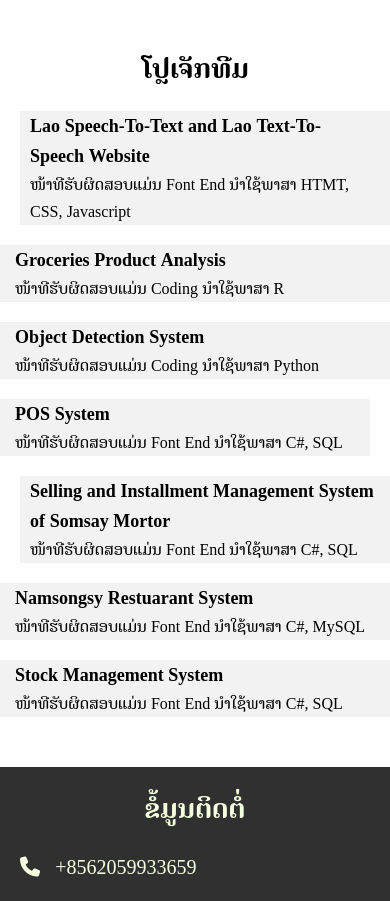
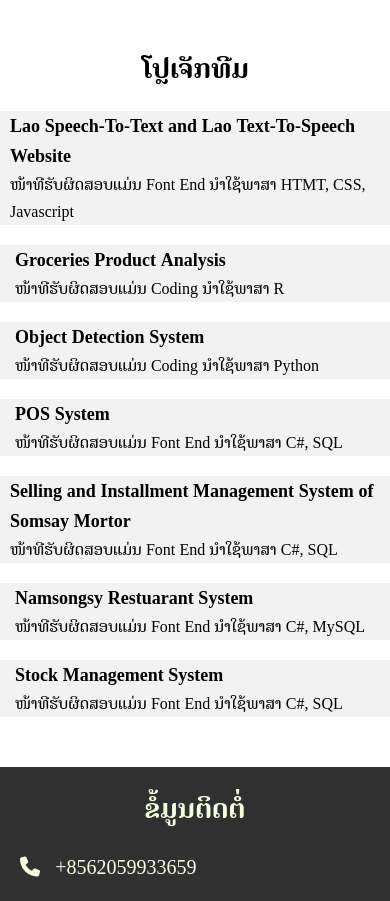
Before and after one commit to GnayGG/profile, a plain HTML site: page index.html in a window 390 px wide. Shown: the part 2398-3299 px from the top of the page. Drawn offline with nearby package versions, Linux system fonts and the light colour scheme.

Commit message:
Update index.css

```diff
--- a/index.css
+++ b/index.css
@@ -467,4 +467,16 @@
         padding-right: 15px;
     }
 
+    .container-project > .project1 {
+        margin-left: 0px;
+    }
+
+    .container-project > .project4 {
+        margin-right: 0px;
+    }
+
+    .container-project > .project5 {
+        margin-left: 0px;
+    }
+
 }
```
